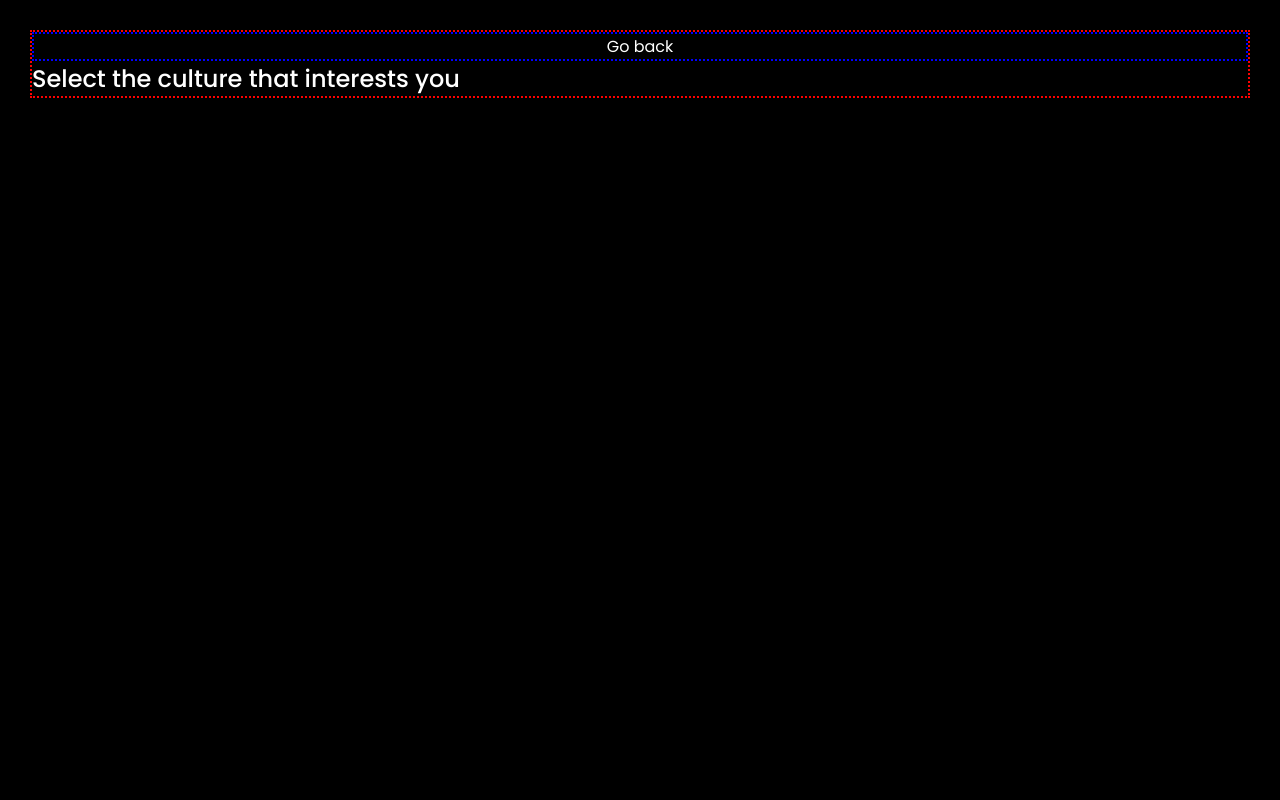
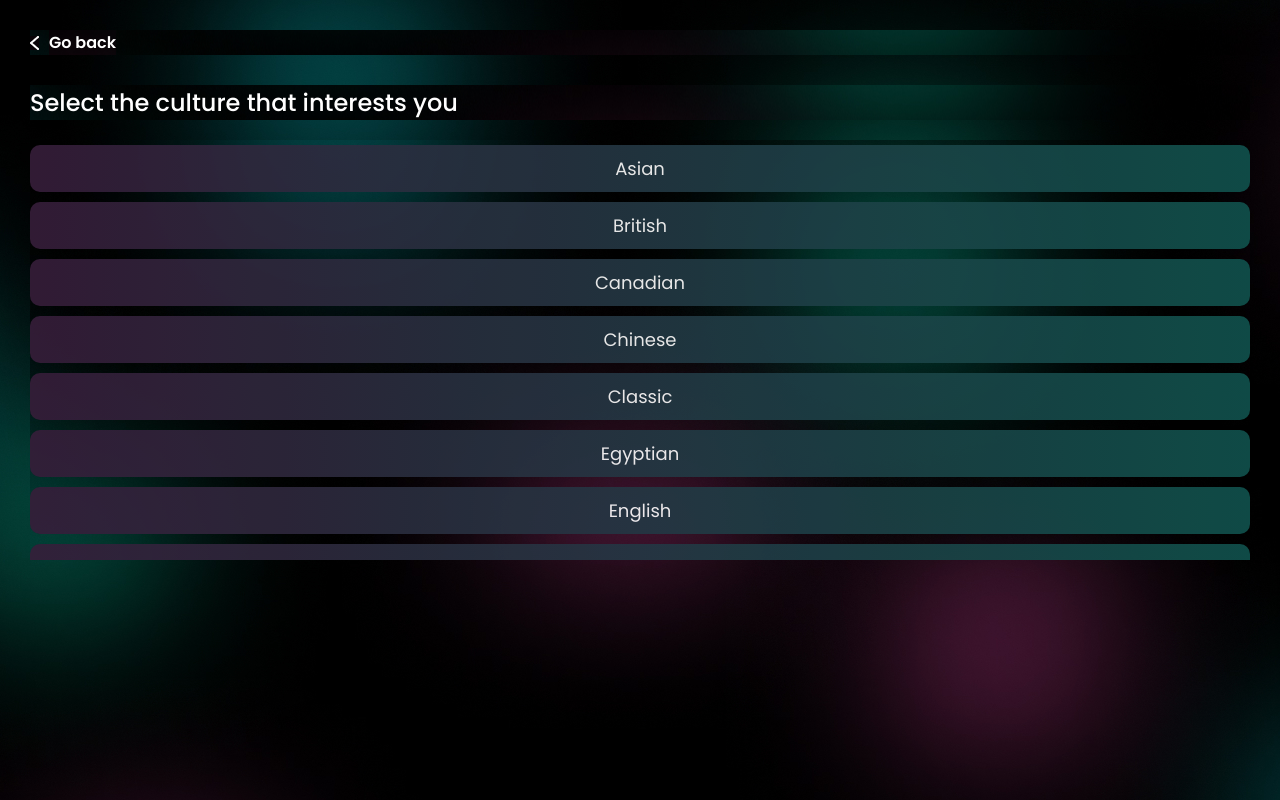
Before and after one commit to eyalnissim124820/Group_5, a React (Create React App) app in the folder front_end/: page / in a window 1280 px wide. Built offline with nearby package versions, Linux system fonts and the light colour scheme.

Commit message:
culture selection

```diff
--- a/front_end/src/App.css
+++ b/front_end/src/App.css
@@ -1,3 +1,7 @@
+* {
+  background-image: url(homeBackground.jpg);
+  background-position: center;
+}
 .App {
   text-align: center;
 }
--- a/front_end/src/CultureSelection/CultureSelection.css
+++ b/front_end/src/CultureSelection/CultureSelection.css
@@ -2,14 +2,12 @@
 
 * {
   font-family: "Poppins", sans-serif;
-  background: black;
   box-sizing: border-box;
   margin: 0;
   padding: 0;
 }
 
 .culture-selection-container {
-  border: 2px red dotted;
   margin: 30px;
 }
 
@@ -20,10 +18,39 @@
   font-size: 24px;
 }
 
-.go-back-container {
-  border: 2px blue dotted;
+.go-back-p {
+  color: white;
+  font-size: 16px;
+  font-weight: 600;
+  margin-left: 10px;
 }
 
-.go-back {
+.go-back-container {
+  display: flex;
+  align-items: center;
+  margin-bottom: 30px;
+}
+
+.arrow-pic {
+  height: 14px;
+}
+
+.culture-options-container {
+  margin-top: 20px;
+  display: flex;
+  flex-direction: column;
+  width: 100%;
+  height: 420px;
+  overflow-y: scroll;
+}
+
+.culture-options-btn {
+  border: none;
+  background-image: linear-gradient(to right, #371e3a, #11534e);
+  margin: 5px 0;
+  padding: 10px;
+  font-size: 18px;
   color: white;
+  border-radius: 10px;
+  opacity: 0.9;
 }
--- a/front_end/src/CultureSelection/CultureSelection.jsx
+++ b/front_end/src/CultureSelection/CultureSelection.jsx
@@ -1,17 +1,41 @@
-import React from 'react'
-import "./CultureSelection.css"
-// import Arrow-emoji from "./arrow-pic.png"
+import React from "react";
+import "./CultureSelection.css";
+import ArrowPic from "./arrow-pic.png";
 
 const CultureSelection = () => {
   return (
     <div className="culture-selection-container">
       <div className="go-back-container">
+        <img src={ArrowPic} alt="Arrow logo" className="arrow-pic" />
+        <p className="go-back-p">Go back</p>
+      </div>
+      <h2 className="culture-selection-title">
+        Select the culture that interests you
+      </h2>
+      <div className="culture-options-container">
+        <button className="culture-options-btn">Asian</button>
+        <button className="culture-options-btn">British</button>
+        <button className="culture-options-btn">Canadian</button>
+        <button className="culture-options-btn">Chinese</button>
+        <button className="culture-options-btn">Classic</button>
+        <button className="culture-options-btn">Egyptian</button>
+        <button className="culture-options-btn">English</button>
+        <button className="culture-options-btn">French</button>
+        <button className="culture-options-btn">German</button>
+        <button className="culture-options-btn">Indian</button>
+        <button className="culture-options-btn">Irish</button>
+        <button className="culture-options-btn">Italian</button>
+        <button className="culture-options-btn">Japanese</button>
+        <button className="culture-options-btn">Latin American</button>
+        <button className="culture-options-btn">Polish</button>
+        <button className="culture-options-btn">Russian</button>
+        <button className="culture-options-btn">Scandinavian</button>
+        <button className="culture-options-btn">Spanish</button>
+        <button className="culture-options-btn">Swedish</button>
+        <button className="culture-options-btn">Turkish</button>
+      </div>
+    </div>
+  );
+};
 
-        <p className="go-back">Go back</p>
-      </div>
-      <h2 className="culture-selection-title">Select the culture that interests you</h2>
-    </div>
-  )
-}
-
-export default CultureSelection
+export default CultureSelection;
```
Also changed, not shown: front_end/src/Homepage-background.png (added), front_end/src/homeBackground.jpg (added).
